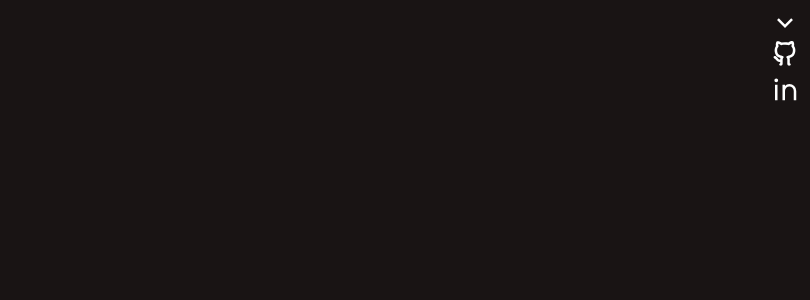
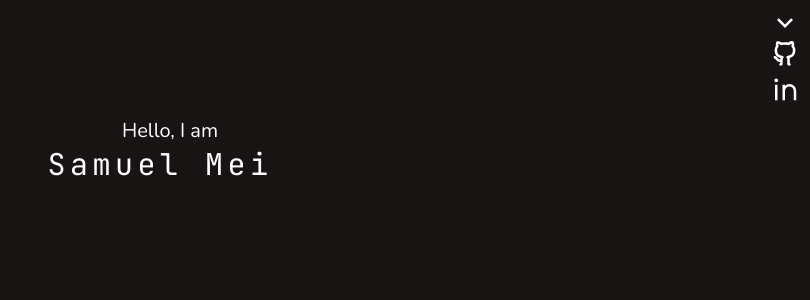
Before and after one commit to SamooMei/Sammei, a React (Create React App) app: page / in a window 1280 px wide. Shown: the top 300 px of the page, without its empty margins (470-1280 px from the left). Built offline with nearby package versions, Linux system fonts and the light colour scheme.

Commit message:
Added Introduction

```diff
--- a/src/components/App.js
+++ b/src/components/App.js
@@ -1,10 +1,12 @@
 import React from 'react';
 import Navbar from './Navbar';
+import Home from './Home';
 
 const App = () => {
 	return (
 		<div className="App">
 			<Navbar />
+			<Home/>
 		</div>
 	);
 };
--- /dev/null
+++ b/src/components/Home/index.js
@@ -0,0 +1,19 @@
+import './index.scss';
+
+const Home = () => {
+	return (
+		<section>
+			<div className={'intro'}>
+				<div className={'intro__container'}>
+					<span className={'intro__container__top'}>Hello, I am</span>
+					<span className={'intro__container__bottom'}>
+						<span className={'intro__container__bottom__name'}>Samuel Mei</span>
+						<span className={'intro__container__bottom__trail'} />
+					</span>
+				</div>
+			</div>
+		</section>
+	);
+};
+
+export default Home;
--- /dev/null
+++ b/src/components/Home/index.scss
@@ -0,0 +1,79 @@
+.intro {
+	@keyframes title {
+		0% {
+			transform: translate(0, 100%);
+		}
+		100% {
+			transform: translate(0, 0);
+		}
+	}
+
+	@keyframes keys_end {
+    0%, 100% {
+      border-color: transparent;
+    }
+    50% {
+      border-color: white;
+    }
+	}
+
+	@keyframes keys {
+		0% {
+			width: 0;
+		}
+		100% {
+			width: 100%;
+		}
+	}
+
+	width: 100vw;
+	height: 300px;
+	position: absolute;
+
+	left: 0;
+	right: 0;
+	top: 0;
+	margin: auto;
+	max-width: 100%;
+	max-height: 100%;
+	z-index: 0;
+
+	display: flex;
+	justify-content: center;
+	align-items: center;
+
+	&__container {
+		display: flex;
+		flex-direction: column;
+		overflow: hidden;
+
+		align-items: center;
+
+		&__top {
+			display: inline-block;
+			font-size: 20px;
+			animation: title 1s;
+		}
+
+		&__bottom {
+      display: flex;
+
+			&__name {
+				font-family: 'JetBrains', monospace;
+				font-size: 30px;
+				overflow: hidden;
+				white-space: nowrap;
+				animation: keys 1.5s steps(40, end);
+				letter-spacing: 0.15em;
+			}
+
+      &__trail {
+        height: 30px;
+        width: 20px;
+        border-bottom: solid white;
+        animation: keys_end 1s infinite;
+        animation-delay: 2s;
+      }
+		}
+	}
+}
--- a/src/components/Navbar/index.scss
+++ b/src/components/Navbar/index.scss
@@ -1,6 +1,7 @@
 .navbar {
 	position: fixed;
 	right: 10px;
+	z-index: 1;
 
 	&__switch {
 		display: flex;
--- a/src/index.scss
+++ b/src/index.scss
@@ -1,6 +1,11 @@
 @font-face {
 	font-family: 'Nunito';
 	src: url(./fonts/Nunito.ttf);
+}
+
+@font-face {
+	font-family: 'JetBrains';
+	src: url(./fonts/JetBrains.ttf);
 }
 
 body {
```
Also changed, not shown: src/fonts/JetBrains.ttf (added).
